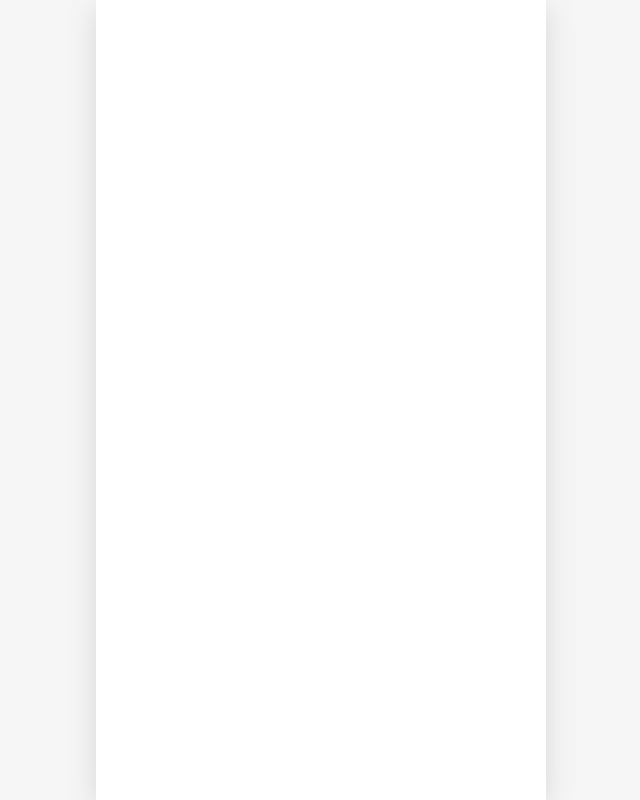
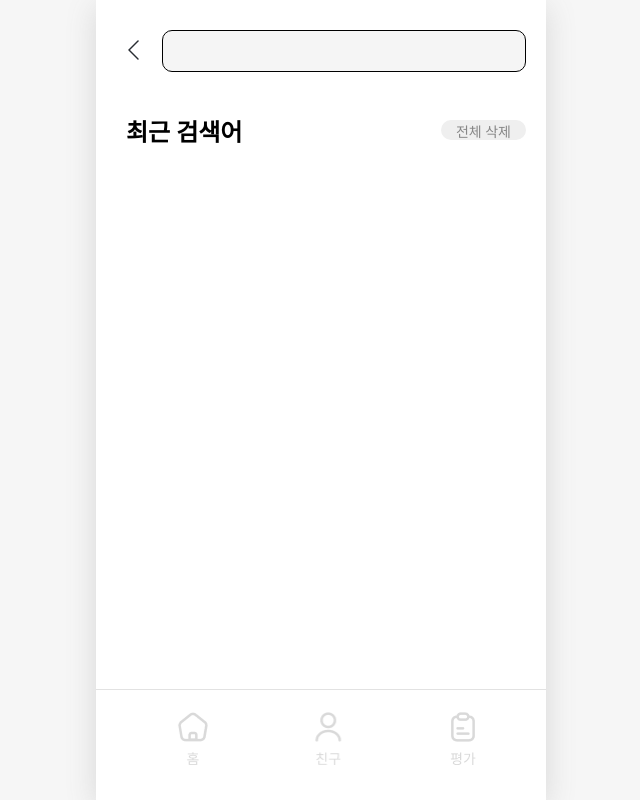
Before and after one commit to Mapdagu/Mapdagu-Front, a React (Create React App) app: page /search in a window 1280 px wide. Before the commit this address had no page. Shown: the whole page, without its empty margins (319-959 px from the left). Built offline with nearby package versions, Linux system fonts and the light colour scheme.

Commit message:
Feat: Add Search page

```diff
--- a/src/App.js
+++ b/src/App.js
@@ -1,5 +1,5 @@
 import { Routes, Route, useNavigate } from 'react-router-dom';
-import React, { useState, useRef, useReducer, useEffect } from 'react';
+import React, { useState, useReducer, useEffect } from 'react';
 import axios  from 'axios';
 import { setCookie } from './cookie';
 
@@ -12,6 +12,7 @@ import SetProfilePage from './pages/SetProfilePage';
 import Test from './pages/Test';
 import Result from './pages/Result';
 import Main from './pages/Main';
+import SearchPage from './pages/SearchPage';
 import Friend from './pages/Friend';
 import Evaluate from './pages/Evaluate';
 import MyPage from './pages/MyPage';
@@ -54,7 +55,6 @@ const maxTestNum = 2;
 
 function App() {
   const [data, dispatch] = useReducer(reducer, []);
-  // const idRef = useRef(0);
   const navigate = useNavigate();
   const [isDataLoaded, setIsDataLoaded] = useState(false);
   const [userInf, setUserInf] = useState({
@@ -199,6 +199,7 @@ function App() {
                   <Route path = "/test" element ={<Test maxTestNum={maxTestNum}/>}/>
                   <Route path = "/result" element ={<Result maxTestNum={maxTestNum} role={role}/>}/>
                   <Route path = "/main" element ={<Main />}/>
+                  <Route path = "/search" element ={<SearchPage />}/>
                   <Route path = "/detail/:id" element ={<Details />}/>
                   <Route path = "/friend" element ={<Friend />}/>
                   <Route path = "/evaluate" element ={<Evaluate maxTestNum={maxTestNum}/>}/>
--- a/src/components/Header.js
+++ b/src/components/Header.js
@@ -15,6 +15,9 @@ const Header = ({type, title, leftChild, rightChild}) => {
     const goMain = () => {
         navigate(`/main`);
     }
+    const goSearch = () => {
+        navigate(`/search`);
+    }
 
     if(type === 1){
         return (
@@ -26,7 +29,7 @@ const Header = ({type, title, leftChild, rightChild}) => {
                     <button onClick={goMain}>내가 맵다 했지!</button>
                 </div>
                 <div className="header_right">
-                    <button><img alt="search" src={icon_search}/></button>
+                    <button onClick={goSearch}><img alt="search" src={icon_search}/></button>
                     <button onClick={goMyPage}><img alt="setting" src={icon_setting}/></button>
                 </div>
             </div>
--- /dev/null
+++ b/src/components/Search.css
@@ -0,0 +1,54 @@
+.Search{
+    margin: 20px;
+    margin-top: 30px;
+}
+.Search .contents_top{
+    display: flex;
+    align-items: center;
+    margin-bottom: 25px;
+}
+.Search .contents_top .left{
+    width: 50%;
+}
+.Search .contents_top .right{
+    width: 50%;
+    text-align: end;
+}
+.Search .btn_back{
+    cursor: pointer;
+    background-color: white;
+    border: none;
+    margin-right: 10px;
+}
+.Search input{
+    width: 100%;
+    height: 30px;
+    border-radius: 10px;
+    background-color: #F5F5F5;
+    border: 1px solid #000000;
+    font-family: 'Pretendard';
+    font-size: 16px;
+    padding: 5px;
+    padding-left: 15px;
+    padding-right: 15px;
+}
+.Search h1{
+    font-family: 'Pretendard';
+    font-weight: bold;
+    font-size: 24px;
+    padding-left: 10px;
+}
+.Search .btn_delete{
+    cursor: pointer;
+    height: 20px;
+    background-color: #EFEFEF;
+    color: #868686;
+    border: none;
+    border-radius: 15px;
+    font-family: 'Pretendard';
+    font-weight: 500;
+    font-size: 14px;
+    padding-left: 15px;
+    padding-right: 15px;
+    text-align: center;
+}
--- /dev/null
+++ b/src/components/Search.js
@@ -0,0 +1,33 @@
+import "./Search.css";
+import icon_back from "../img/icon/header_back.png";
+import { useNavigate } from "react-router-dom";
+
+const Search = () => {
+    const navigate = useNavigate();
+
+    const goBack = () => {
+        navigate(-1);
+    }
+
+    return(
+        <div className="Search">
+            <div className="contents_top">
+                <button className="btn_back" onClick={goBack}><img alt="back" src={icon_back}/></button>
+                <input/>
+            </div>
+            <div className="contents_top">
+                <div className="left">
+                    <h1>최근 검색어</h1>
+                </div>
+                <div className="right">
+                    <button className="btn_delete">전체 삭제</button>
+                </div>
+            </div>
+            <div className="list_wrapper">
+
+            </div>
+        </div>
+    );
+}
+
+export default Search;
--- /dev/null
+++ b/src/pages/SearchPage.js
@@ -0,0 +1,18 @@
+import Search from "../components/Search.js";
+import Navigator from "../components/Navigator.js";
+
+const SearchPage = () => {
+    return(
+        <div className="container">
+            <div className="content">
+                <Search />
+            </div>
+            <div className="footer">
+                <Navigator/>
+            </div>
+        </div>
+    )
+
+}
+
+export default SearchPage;
```
